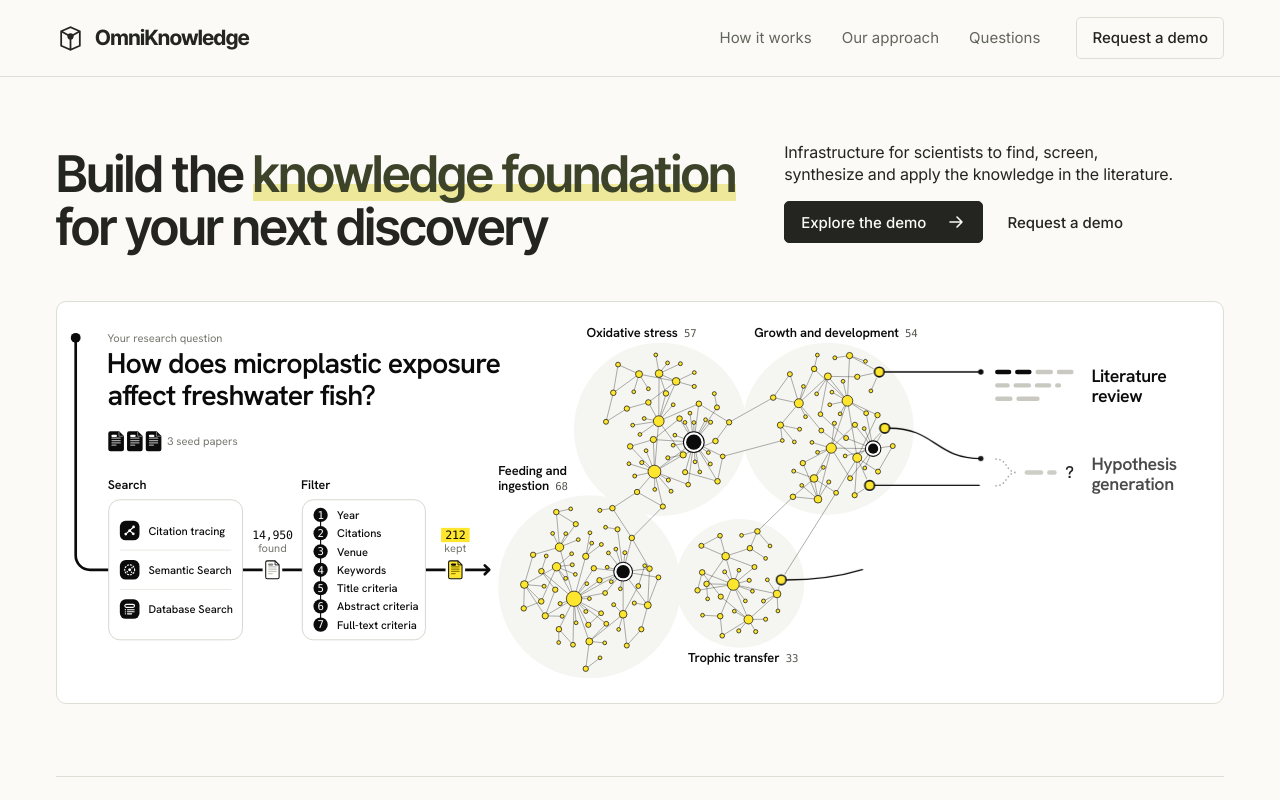
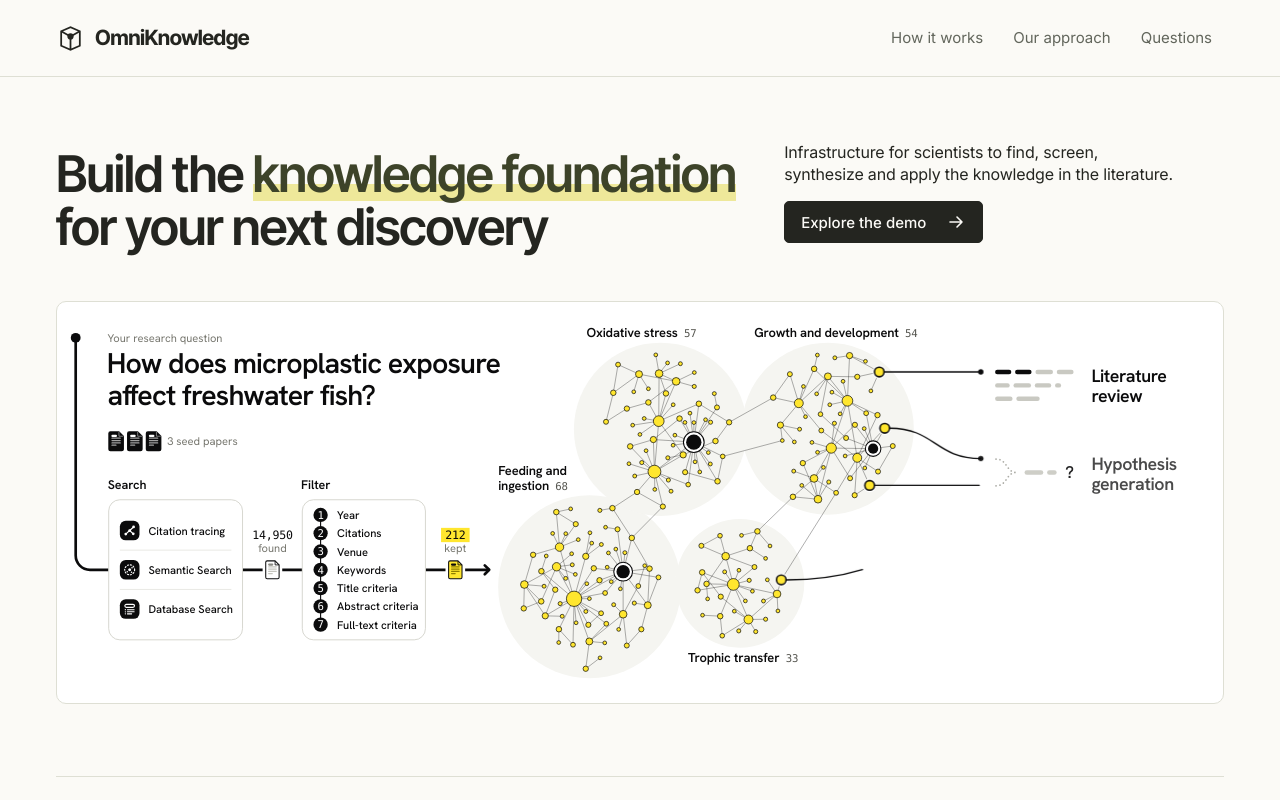
Before and after one commit to COLA-Laboratory/OmniKnowledge, a plain HTML site: page index.html in a window 1280 px wide. Shown: the top 800 px of the page. Drawn offline with Linux system fonts and the light colour scheme.

Commit message:
The demo request waits for its form: the two buttons leave the page until the link exists; link preview for the third version

```diff
--- a/index.html
+++ b/index.html
@@ -31,7 +31,6 @@
   <nav class="wrap nav" aria-label="Main">
     <a class="brand" href="#top"><svg viewBox="0 0 28 28" aria-hidden="true"><path d="M5 7 14 3l9 4v14l-9 4-9-4V7Zm0 0 9 5 9-5M14 12v13" fill="none" stroke="currentColor" stroke-width="1.7"/><circle cx="14" cy="12" r="3" fill="currentColor"/></svg>OmniKnowledge</a>
     <div class="nav-links"><a href="#search">How it works</a><a href="#features">Our approach</a><a href="#questions">Questions</a></div>
-    <a class="button" href="#request-a-demo">Request a demo</a>
   </nav>
 </header>
 <main>
@@ -42,7 +41,6 @@
         <p>Infrastructure for scientists to find, screen, synthesize and apply the knowledge in the literature.</p>
         <div class="actions">
           <a class="button primary" href="https://omniknowledge-demo-agent4sci.netlify.app/" target="_blank" rel="noopener">Explore the demo<svg viewBox="0 0 20 20" aria-hidden="true"><path d="M4 10h12m-5-5 5 5-5 5" fill="none" stroke="currentColor" stroke-width="1.6" stroke-linecap="round" stroke-linejoin="round"/></svg></a>
-          <a class="text-button" href="#request-a-demo">Request a demo</a>
         </div>
       </div>
     </div>
```
Also changed, not shown: assets/share.png.
